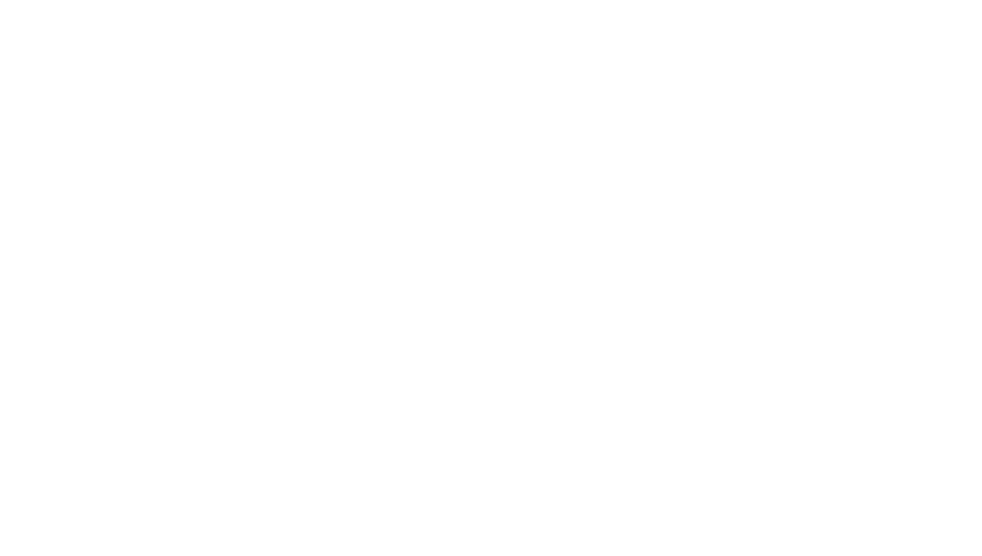
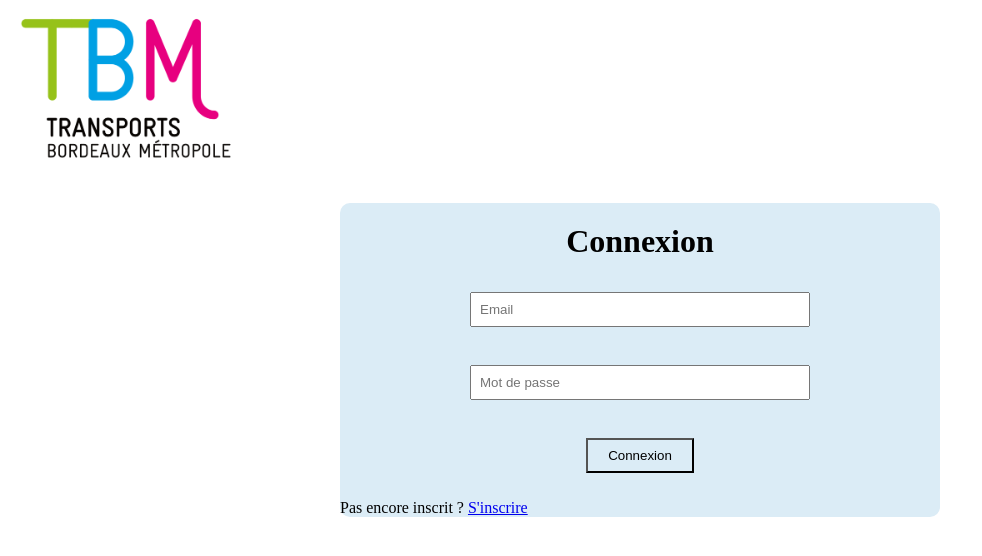
Before and after one commit to Noemyye/challenge-48h, a React (Vite) app in the folder challenge-48h/: page /login in a window 1280 px wide. Before the commit this address had no page. Shown: the top 556 px of the page, without its empty margins (0-982 px from the left). Built offline with nearby package versions, Linux system fonts and the light colour scheme.

Commit message:
start login and register page

```diff
--- a/challenge-48h/src/components/Login.css
+++ b/challenge-48h/src/components/Login.css
@@ -0,0 +1,39 @@
+.container img{
+    width: 250px;
+    height: auto;
+}
+.container-login{
+    display: block;
+    margin-left: auto;
+    margin-right: auto;
+    background-color: #DBECF6;
+    width: 600px;
+    border-radius: 10px;
+}
+
+.container-login h1{
+    text-align: center;
+    font-weight: bold;
+    padding-top: 20px;
+}
+
+.container-login form{
+    display: flex;
+    flex-direction: column;
+    align-items: center;
+    padding: 0px 100px 0px 100px;
+    margin-right: auto;
+    margin-left: auto;
+}
+
+.container-login input{
+    width: 80%;
+    margin: 10px 0;
+    padding: 8px;
+}
+
+.container-login button {
+    margin: 10px 0;
+    padding: 8px 20px;
+    background-color: #DBECF6;
+}
--- a/challenge-48h/src/components/Login.jsx
+++ b/challenge-48h/src/components/Login.jsx
@@ -4,8 +4,17 @@
 
 function Login() {
   return (
-    <div className="container-right">
+    <div className="container">
       <img src={logo} />
+      <div className="container-login">
+        <h1>Connexion</h1>
+        <form>
+          <input type="text" placeholder="Email" /><br />
+          <input type="password" placeholder="Mot de passe" /><br />
+          <button type="submit">Connexion</button>
+        </form>
+        <p>Pas encore inscrit ? <a href="/register">S'inscrire</a></p>
+      </div>
     </div>
   );
 }
--- a/challenge-48h/src/main.jsx
+++ b/challenge-48h/src/main.jsx
@@ -18,6 +18,7 @@
                 <Route path="/" element={<App />} />
                 <Route path="/station/:id" element={<StationInfo />} />
                 <Route path="/list" element={<List />} />
+                <Route path="/login" element={<Login />} />
             </Routes>
         </BrowserRouter>
     </StrictMode>
```
